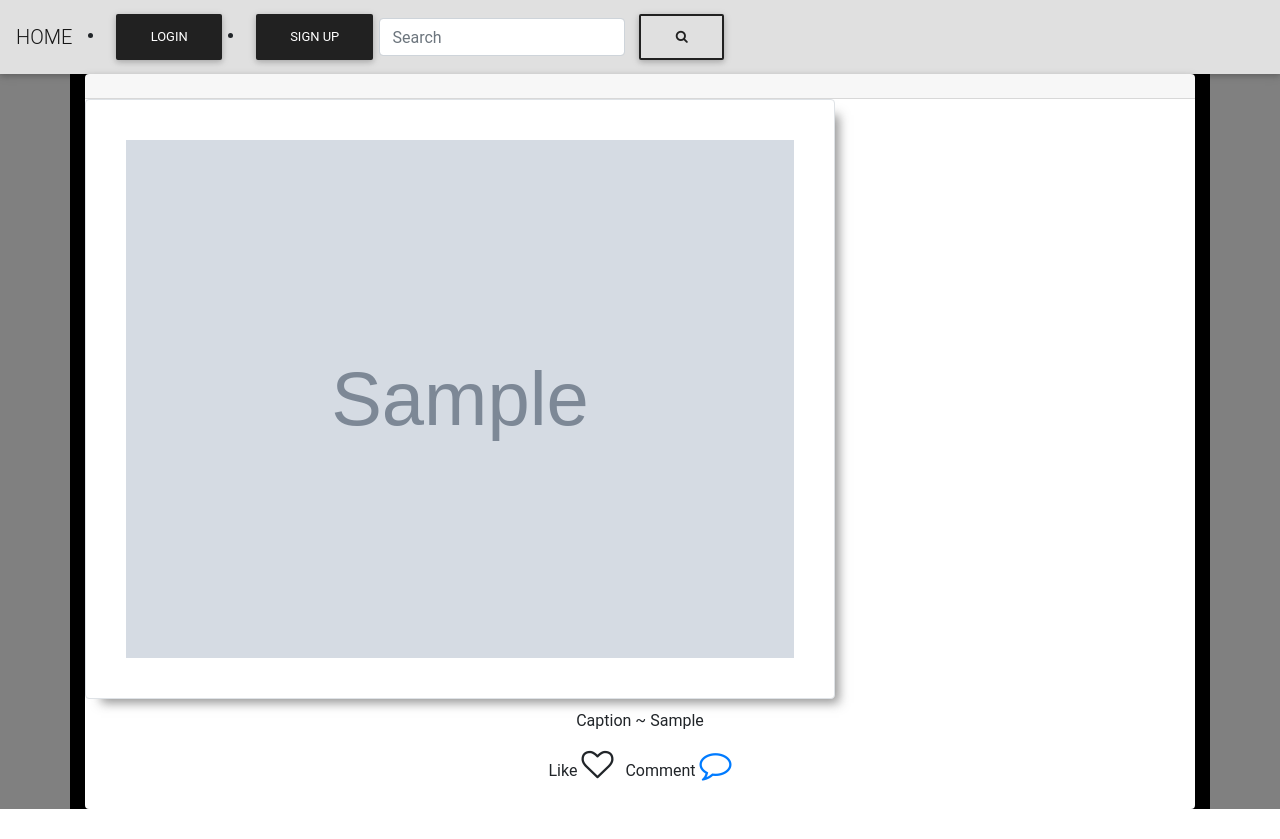
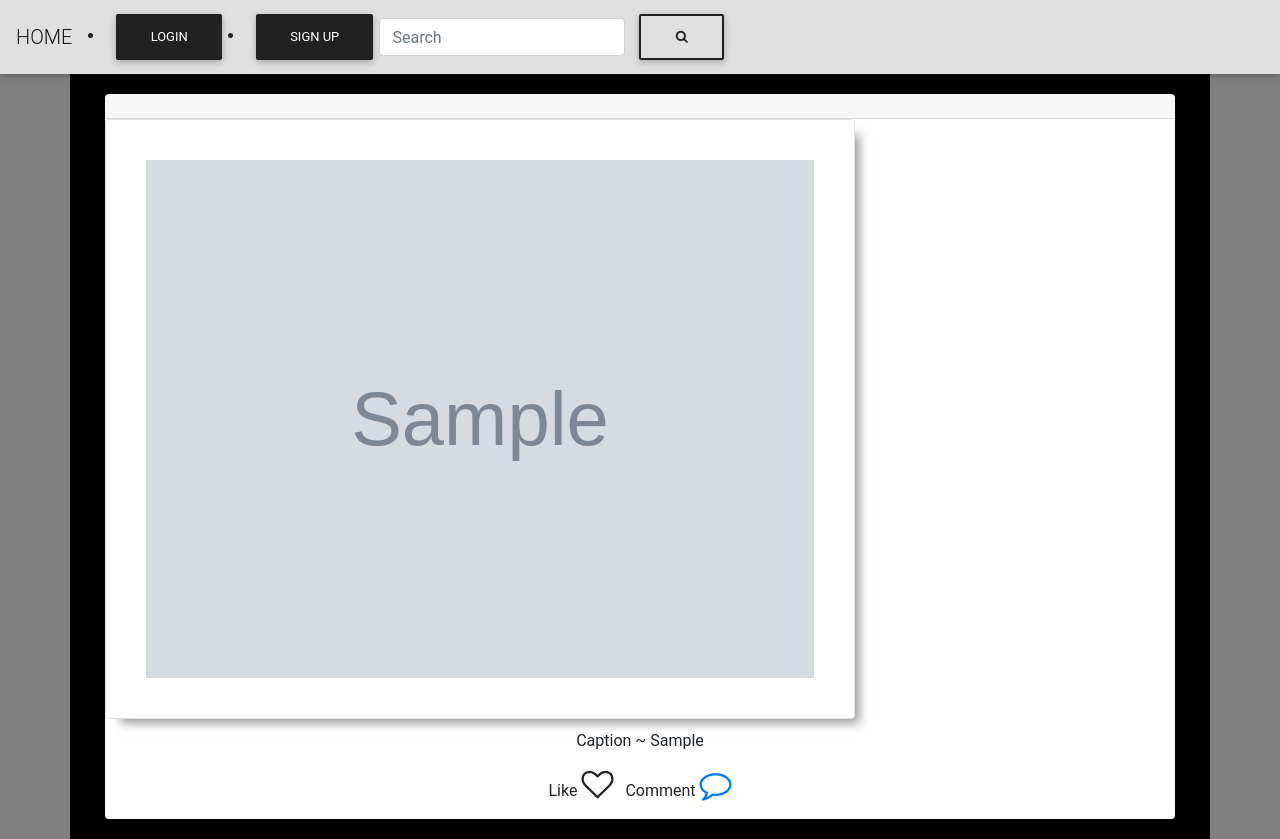
Before and after one commit to KIKIKILOKJ/Instagram-Clone, a Django app: page / in a window 1280 px wide. Before the commit the page ends 809 px from the top, so only its background shows below. Run offline with Django 3.2, Linux system fonts and the light colour scheme; data comes from the database, SQL or seed files in the repository; tables that the repository leaves empty hold one stand-in row (values such as "Sample post"); grey boxes marked "Sample" are stand-in pictures; parts of the project's set-up code (start-up, migrations or seed data) failed here and were passed over; some libraries are stand-ins or nearby versions.

Commit message:
Add the padding to the images cards

```diff
--- a/static/css/styles2.css
+++ b/static/css/styles2.css
@@ -6,6 +6,6 @@
     background-color: grey;
 }
 
-.card{
-    padding-bottom: 10px;
+.images{
+    padding: 20px;
 }
```
